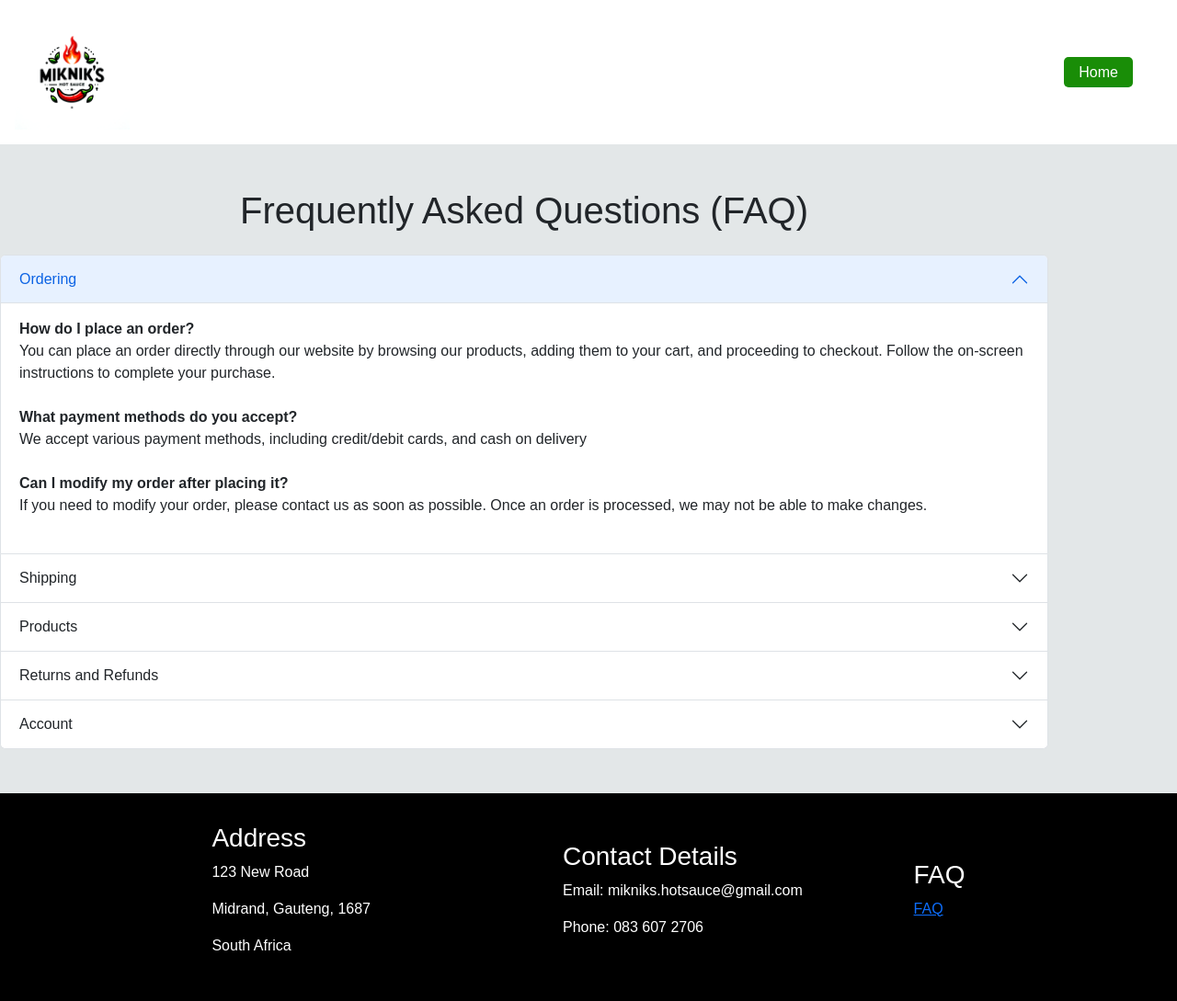
After one commit to MCR0123/MikNiks-Hot-sauce-Website-, a PHP site: page /MikNiks/FAQ.html in a window 1280 px wide, after a click on "Ordering". The commit adds this page. Shown: the whole page at 92% size. Run offline with PHP 8.4, Linux system fonts and the light colour scheme.

Commit message:
Add files via upload

```diff
--- /dev/null
+++ b/FAQ.html
@@ -0,0 +1,144 @@
+<!DOCTYPE html>
+<html lang="en">
+<head>
+    <meta charset="UTF-8">
+    <meta name="viewport" content="width=device-width, initial-scale=1.0">
+    <title>FAQ - MikNiks Hot Sauce</title>
+    <link rel="stylesheet" href="https://cdn.jsdelivr.net/npm/bootstrap@5.2.2/dist/css/bootstrap.min.css">
+    <link rel="stylesheet" href="styles.css"> <!-- Link to the custom CSS file -->
+</head>
+<body>
+    <body>
+        <header>
+            <div class="logo-container">
+                <a href="index.php">
+                    <img src="logo.png" alt="MikNiks Logo" class="logo">
+                </a>
+            </div>
+            <nav>
+                <ul class="nav-links">
+                    <li><a href="index.php">Home</a></li>
+                </ul>
+            </nav>
+        </header>
+    <!-- FAQ Section -->
+    <div class="container my-5">
+        <h1 class="mb-4 text-center">Frequently Asked Questions (FAQ)</h1>
+        <div class="accordion" id="faqAccordion">
+            <div class="accordion-item">
+                <h2 class="accordion-header" id="headingOne">
+                    <button class="accordion-button collapsed" type="button" data-bs-toggle="collapse" data-bs-target="#collapseOne" aria-expanded="false" aria-controls="collapseOne">
+                        Ordering
+                    </button>
+                </h2>
+                <div id="collapseOne" class="accordion-collapse collapse" aria-labelledby="headingOne" data-bs-parent="#faqAccordion">
+                    <div class="accordion-body">
+                        <strong>How do I place an order?</strong><br>
+                        You can place an order directly through our website by browsing our products, adding them to your cart, and proceeding to checkout. Follow the on-screen instructions to complete your purchase.<br><br>
+
+                        <strong>What payment methods do you accept?</strong><br>
+                        We accept various payment methods, including credit/debit cards, and cash on delivery<br><br>
+
+                        <strong>Can I modify my order after placing it?</strong><br>
+                        If you need to modify your order, please contact us as soon as possible. Once an order is processed, we may not be able to make changes.<br><br>
+                    </div>
+                </div>
+            </div>
+            <div class="accordion-item">
+                <h2 class="accordion-header" id="headingTwo">
+                    <button class="accordion-button collapsed" type="button" data-bs-toggle="collapse" data-bs-target="#collapseTwo" aria-expanded="false" aria-controls="collapseTwo">
+                        Shipping
+                    </button>
+                </h2>
+                <div id="collapseTwo" class="accordion-collapse collapse" aria-labelledby="headingTwo" data-bs-parent="#faqAccordion">
+                    <div class="accordion-body">
+                        <strong>What are your shipping options?</strong><br>
+                        Currently we only allow collection from the store, no delivery.<br><br>
+
+                        <strong>Do you ship internationally?</strong><br>
+                        No, we do not ship internationally.Only local and collection.<br><br>
+
+                    </div>
+                </div>
+            </div>
+            <div class="accordion-item">
+                <h2 class="accordion-header" id="headingThree">
+                    <button class="accordion-button collapsed" type="button" data-bs-toggle="collapse" data-bs-target="#collapseThree" aria-expanded="false" aria-controls="collapseThree">
+                        Products
+                    </button>
+                </h2>
+                <div id="collapseThree" class="accordion-collapse collapse" aria-labelledby="headingThree" data-bs-parent="#faqAccordion">
+                    <div class="accordion-body">
+                        <strong>Are your products gluten-free?</strong><br>
+                        Yes, all our hot sauces are gluten-free.<br><br>
+
+                        <strong>Do you offer vegan options?</strong><br>
+                        Yes, our hot sauces are vegan-friendly and do not contain any animal products.<br><br>
+
+                        <strong>What is the shelf life of your hot sauces?</strong><br>
+                        Our hot sauces have a shelf life of 12 months when stored in a cool, dry place. Once opened, we recommend consuming them within 6 months for the best flavor.
+                    </div>
+                </div>
+            </div>
+            <div class="accordion-item">
+                <h2 class="accordion-header" id="headingFour">
+                    <button class="accordion-button collapsed" type="button" data-bs-toggle="collapse" data-bs-target="#collapseFour" aria-expanded="false" aria-controls="collapseFour">
+                        Returns and Refunds
+                    </button>
+                </h2>
+                <div id="collapseFour" class="accordion-collapse collapse" aria-labelledby="headingFour" data-bs-parent="#faqAccordion">
+                    <div class="accordion-body">
+                        <strong>What is your return policy?</strong><br>
+                        We accept returns within 30 days of purchase. The product must be unopened and in its original packaging. Please contact us to initiate a return.<br><br>
+
+                        <strong>How do I request a refund?</strong><br>
+                        To request a refund, please contact our customer service team with your order details. Refunds will be processed within 5-7 business days.<br><br>
+
+                        <strong>Who pays for return shipping?</strong><br>
+                        The customer is responsible for return shipping costs unless the product was damaged or incorrect upon arrival.
+                    </div>
+                </div>
+            </div>
+            <div class="accordion-item">
+                <h2 class="accordion-header" id="headingFive">
+                    <button class="accordion-button collapsed" type="button" data-bs-toggle="collapse" data-bs-target="#collapseFive" aria-expanded="false" aria-controls="collapseFive">
+                        Account
+                    </button>
+                </h2>
+                <div id="collapseFive" class="accordion-collapse collapse" aria-labelledby="headingFive" data-bs-parent="#faqAccordion">
+                    <div class="accordion-body">
+                        <strong>How do I create an account?</strong><br>
+                        Click on the "Sign Up" button at the top of the page and fill in the required information. Follow the instructions to complete the registration process.<br><br>
+
+                        <strong>How do I reset my password?</strong><br>
+                        Click on the "Forgot Password" link on the login page and enter your email address. We will send you a link to reset your password.<br><br>
+                    </div>
+                </div>
+            </div>
+        </div>
+    </div>
+    <footer>
+        <div class="footer-logo-container"></div>
+        <div class="footer-content">
+            <div class="address">
+                <h3>Address</h3>
+                <p>123 New Road</p>
+                <p>Midrand, Gauteng, 1687</p>
+                <p>South Africa</p>
+            </div>
+            <div class="contact-details">
+                <h3>Contact Details</h3>
+                <p>Email: mikniks.hotsauce@gmail.com</p>
+                <p>Phone: 083 607 2706</p>
+            </div>
+            <div class="FAQ">
+                <h3>FAQ</h3>
+                <p><a href="FAQ.html">FAQ</a></p>
+            </div>
+        </div>
+    </footer>
+    <script src="scripts.js"></script>
+    <script src="https://cdn.jsdelivr.net/npm/@popperjs/core@2.11.6/dist/umd/popper.min.js"></script>
+    <script src="https://cdn.jsdelivr.net/npm/bootstrap@5.2.2/dist/js/bootstrap.min.js"></script>
+</body>
+</html>
--- a/card.php
+++ b/card.php
@@ -17,6 +17,7 @@ $totalAmount = $_SESSION['total_amount'] / 100; // Convert cents to dollars
     <meta charset="UTF-8">
     <meta name="viewport" content="width=device-width, initial-scale=1.0">
     <title>Payment - MikNiks Hot Sauce</title>
+    <link rel="shortcut icon" type="image/jpg" href="logo.png"/>
     <link rel="stylesheet" href="styles.css">
     <style>
         .container {
@@ -101,6 +102,10 @@ $totalAmount = $_SESSION['total_amount'] / 100; // Convert cents to dollars
                 <h3>Contact Details</h3>
                 <p>Email: MikNiks.hotsauce@gmail.com</p>
                 <p>Phone: 083 607 2706</p>
+            </div>
+            <div class="FAQ">
+                <h3>FAQ</h3>
+                <p><a href="FAQ.html">FAQ</a></p>
             </div>
         </div>
     </footer>
--- a/create_admin.php
+++ b/create_admin.php
@@ -1,7 +1,7 @@
 <?php
 include 'admindb.php';
-$username = 'Your username';
-$password = password_hash('Your Password', PASSWORD_DEFAULT); // Hash the password
+$username = 'MikNiks';
+$password = password_hash('HotSauce@123', PASSWORD_DEFAULT); // Hash the password
 
 // Insert the new admin user into the admin_users table
 $query = "INSERT INTO admin_users (username, password) VALUES (?, ?)";
--- a/mailer.php
+++ b/mailer.php
@@ -15,8 +15,8 @@ $mail->SMTPAuth = true;
 $mail->Host = "smtp.gmail.com";
 $mail->SMTPSecure = PHPMailer::ENCRYPTION_STARTTLS;
 $mail->Port = 587;
-$mail->Username = "example@mail.com";
-$mail->Password = "Your password";
+$mail->Username = "mikniks.hotsauce@gmail.com";
+$mail->Password = "ditdbdmtfaibipke";
 
 $mail->isHtml(true);
 
--- a/registration.php
+++ b/registration.php
@@ -71,7 +71,7 @@ if (isset($_POST["submit"])) {
             $mail = require 'mailer.php';
 
             try {
-                $mail->setFrom('example@mail.com', 'name');
+                $mail->setFrom('mikniks.hotsauce@gmail.com', 'MikNiks HotSauce');
                 $mail->addAddress($email, $fullName);
                 $mail->Subject = 'Registration Successful';
 
--- a/styles.css
+++ b/styles.css
@@ -1,4 +1,3 @@
-/* Universal settings */
 body {
     background-color: #E3E7E8;
     font-family: Arial, sans-serif;
@@ -322,7 +321,7 @@ rgb(255, 255, 255);
 }
 
 .checkoutButton {
-    position: left;
+    position: relative;
     color: #fff;
     text-decoration: none;
     background-color: #198d07;
@@ -339,19 +338,6 @@ rgb(255, 255, 255);
 .checkoutButton {
     display: none;
 }
-
-#processingMessage {
-    position: fixed;
-    top: 50%;
-    left: 50%;
-    transform: translate(-50%, -50%);
-    background-color: rgba(0, 0, 0, 0.8);
-    color: orange;
-    padding: 20px;
-    border-radius: 5px;
-    z-index: 1000;
-}
-
 
 .card-summary {
     margin-top: 30px;
@@ -447,6 +433,7 @@ footer {
     width: 50%;
 }
 
+/* Media queries */
 @media screen and (max-width: 600px) {
     header {
         flex-direction: column;
```
Also changed, not shown: About.php (+6 -2 lines), admin_dashboard.php (+52 -15 lines), cart.php (+13 -2 lines), fetch_total_amount.php (+12 -2 lines), index.php (+9 -4 lines), process_cash_payment.php (+12 -8 lines).
